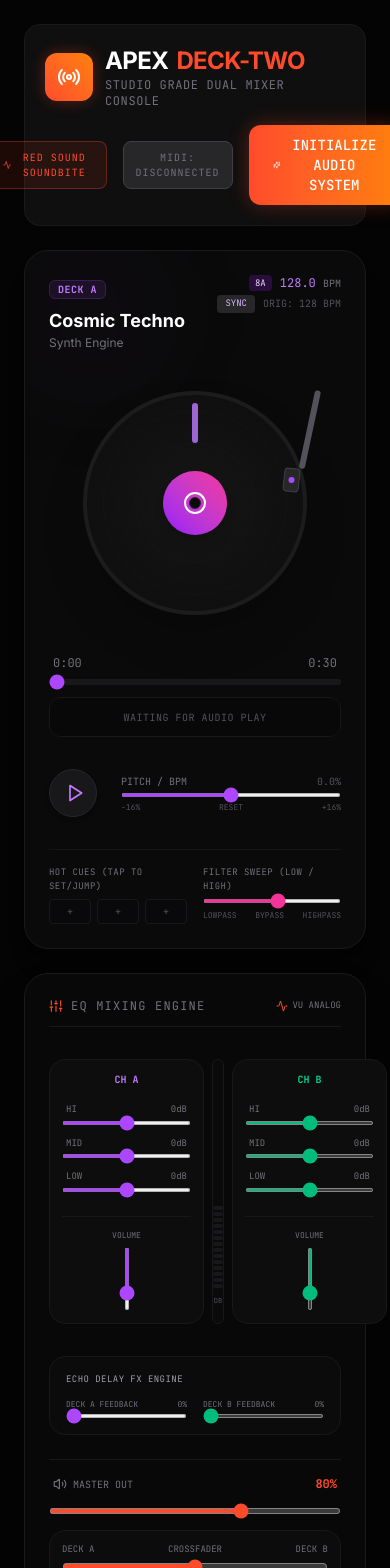
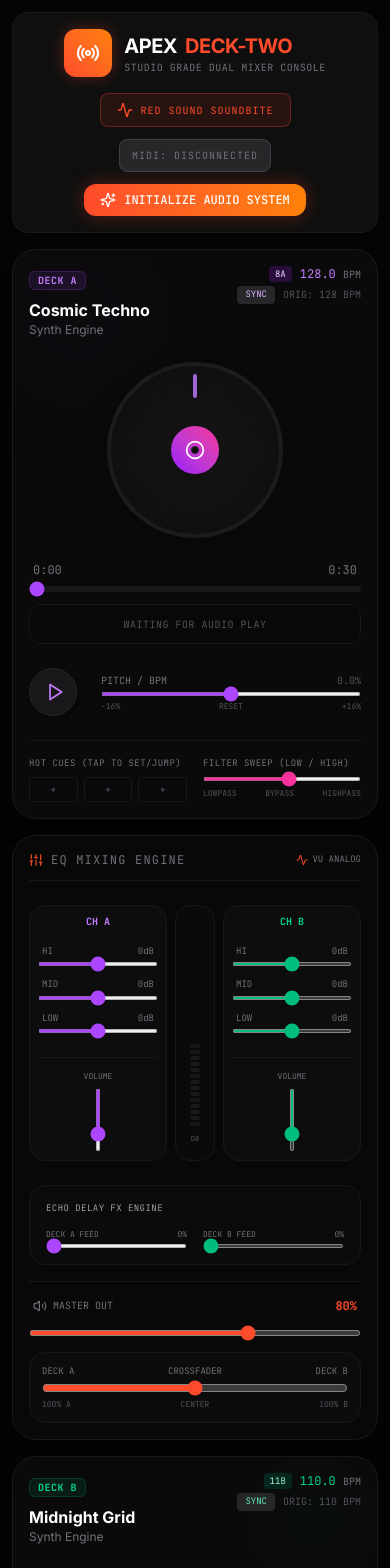
Before and after one commit to stasdodesign/Apex-DJ-Console, a Next.js app: page / in a window 390 px wide. Shown: the top 1568 px of the page. Built offline with nearby package versions, Linux system fonts and the light colour scheme.

Commit message:
mobile adaptaion

```diff
--- a/components/dj-console.tsx
+++ b/components/dj-console.tsx
@@ -1103,7 +1103,7 @@ export default function DJConsole() {
 
   if (currentView === "soundbite") {
     return (
-      <div id="dj-console-container" className="flex-1 flex flex-col p-6 max-w-[1400px] w-full mx-auto select-none gap-6">
+      <div id="dj-console-container" className="flex-1 flex flex-col p-3 sm:p-6 max-w-[1400px] w-full mx-auto select-none gap-4 sm:gap-6">
         <div className="max-w-4xl mx-auto w-full">
           <button
             onClick={() => setCurrentView("console")}
@@ -1118,23 +1118,23 @@ export default function DJConsole() {
   }
 
   return (
-    <div id="dj-console-container" className="flex-1 flex flex-col p-6 max-w-[1400px] w-full mx-auto select-none gap-6">
+    <div id="dj-console-container" className="flex-1 flex flex-col p-3 sm:p-6 max-w-[1400px] w-full mx-auto select-none gap-4 sm:gap-6">
 
       {/* HEADER SECTION */}
-      <header id="console-header" className="flex flex-col sm:flex-row justify-between items-center bg-[#0F0F0F] border border-[#1A1A1A] rounded-2xl p-5 gap-4">
+      <header id="console-header" className="flex flex-col md:flex-row justify-between items-center bg-[#0F0F0F] border border-[#1A1A1A] rounded-2xl p-4 sm:p-5 gap-4">
         <div className="flex items-center gap-3">
           <div className="p-3 bg-gradient-to-tr from-[#FF4B2B] to-[#FF8008] rounded-xl shadow-[0_0_15px_rgba(255,75,43,0.3)]">
             <Radio className="w-6 h-6 text-white animate-pulse" />
           </div>
           <div>
-            <h1 className="font-display font-bold text-2xl tracking-tight text-white flex items-center gap-2">
+            <h1 className="font-display font-bold text-xl sm:text-2xl tracking-tight text-white flex items-center gap-2">
               APEX <span className="text-[#FF4B2B]">DECK-TWO</span>
             </h1>
-            <p className="text-xs text-zinc-500 font-mono tracking-wider">STUDIO GRADE DUAL MIXER CONSOLE</p>
+            <p className="text-[10px] sm:text-xs text-zinc-500 font-mono tracking-wider">STUDIO GRADE DUAL MIXER CONSOLE</p>
           </div>
         </div>
 
-        <div className="flex items-center gap-4">
+        <div className="flex flex-wrap items-center justify-center md:justify-end gap-3 w-full md:w-auto">
           <button
             onClick={() => setCurrentView("soundbite")}
             className="px-4 py-2 bg-[#FF4B2B]/10 text-[#FF4B2B] hover:bg-[#FF4B2B]/20 text-[10px] font-mono tracking-widest rounded-lg border border-[#FF4B2B]/30 transition-colors flex items-center gap-2 cursor-pointer"
@@ -1173,7 +1173,7 @@ export default function DJConsole() {
             whileHover={{ scale: 1.02 }}
             whileTap={{ scale: 0.98 }}
             onClick={initAudio}
-            className="px-6 py-2.5 bg-gradient-to-r from-[#FF4B2B] to-[#FF8008] text-white font-mono font-medium rounded-xl shadow-[0_0_20px_rgba(255,75,43,0.3)] transition-all flex items-center gap-2 hover:brightness-110 text-sm"
+            className="px-4 sm:px-6 py-2 bg-gradient-to-r from-[#FF4B2B] to-[#FF8008] text-white font-mono font-medium rounded-xl shadow-[0_0_20px_rgba(255,75,43,0.3)] transition-all flex items-center gap-2 hover:brightness-110 text-xs sm:text-sm"
           >
             <Sparkles className="w-4 h-4" />
             INITIALIZE AUDIO SYSTEM
@@ -1181,32 +1181,32 @@ export default function DJConsole() {
         ) : (
           <div className="flex items-center gap-2 bg-[#141414] px-4 py-2 rounded-xl border border-emerald-500/20">
             <span className="w-2.5 h-2.5 rounded-full bg-emerald-500 animate-ping" />
-            <span className="text-xs text-emerald-400 font-mono">SYSTEM LIVE (WEB AUDIO API)</span>
+            <span className="text-[10px] sm:text-xs text-emerald-400 font-mono">SYSTEM LIVE (WEB AUDIO API)</span>
           </div>
         )}
         </div>
       </header>
 
       {/* MAIN DECKS WORKSPACE */}
-      <div id="main-studio-grid" className="grid grid-cols-1 lg:grid-cols-12 gap-6 items-stretch">
+      <div id="main-studio-grid" className="grid grid-cols-1 lg:grid-cols-12 gap-4 sm:gap-6 items-stretch">
 
         {/* --- DECK A (LEFT PANEL) --- */}
-        <section id="deck-a-panel" className="lg:col-span-4 bg-[#0A0A0A] border border-[#1A1A1A] rounded-3xl p-6 flex flex-col justify-between gap-6 hover:border-purple-500/20 transition-all shadow-xl relative overflow-hidden">
+        <section id="deck-a-panel" className="lg:col-span-4 bg-[#0A0A0A] border border-[#1A1A1A] rounded-3xl p-4 sm:p-6 flex flex-col justify-between gap-4 sm:gap-6 hover:border-purple-500/20 transition-all shadow-xl relative overflow-hidden">
           {/* Subtle neon gradient glow */}
           <div className="absolute top-0 left-0 w-32 h-32 bg-purple-500/5 rounded-full filter blur-3xl pointer-events-none" />
 
           {/* Deck A Header */}
-          <div className="flex justify-between items-start z-10">
-            <div>
+          <div className="flex justify-between items-start z-10 gap-2">
+            <div className="min-w-0 flex-1">
               <span className="px-2 py-0.5 bg-purple-500/10 text-purple-400 font-mono text-[10px] uppercase font-bold rounded-md tracking-wider border border-purple-500/20">
                 DECK A
               </span>
-              <h2 className="text-lg font-bold text-white truncate max-w-[180px] mt-2">
+              <h2 className="text-base sm:text-lg font-bold text-white truncate mt-2 max-w-[130px] min-[380px]:max-w-[180px] sm:max-w-xs">
                 {deckA.track.title}
               </h2>
               <p className="text-xs text-zinc-500 truncate">{deckA.track.artist}</p>
             </div>
-            <div className="text-right">
+            <div className="text-right shrink-0">
               <p className="text-xs font-mono text-purple-400 flex items-center gap-2 justify-end">
                 {deckA.track.key && <span className="bg-purple-900/40 text-purple-200 px-1.5 py-0.5 rounded text-[9px]">{deckA.track.key}</span>}
                 <span>{(deckA.track.bpm * (1 + deckA.pitch / 100)).toFixed(1)} <span className="text-[10px] text-zinc-500">BPM</span></span>
@@ -1224,11 +1224,11 @@ export default function DJConsole() {
           </div>
 
           {/* TURNTABLE SECTION */}
-          <div className="flex justify-center my-4 relative">
+          <div className="flex justify-center my-2 sm:my-4 relative">
             <div
               id="vinyl-deck-a"
               style={{ transform: `rotate(${deckA.rotation}deg)` }}
-              className="relative w-56 h-56 rounded-full bg-radial from-[#151515] to-[#0D0D0D] border-4 border-[#1C1C1C] flex items-center justify-center cursor-pointer shadow-2xl overflow-hidden transition-transform ease-out"
+              className="relative w-44 h-44 sm:w-56 sm:h-56 rounded-full bg-radial from-[#151515] to-[#0D0D0D] border-4 border-[#1C1C1C] flex items-center justify-center cursor-pointer shadow-2xl overflow-hidden transition-transform ease-out"
               onClick={() => togglePlay("A")}
             >
               {/* Grooves */}
@@ -1240,18 +1240,18 @@ export default function DJConsole() {
               <div className="absolute inset-24 rounded-full border border-zinc-800/5" />
 
               {/* Deck Style Center Label */}
-              <div className="w-16 h-16 rounded-full bg-gradient-to-tr from-purple-600 to-pink-500 flex items-center justify-center shadow-lg relative">
-                <Disc className="w-6 h-6 text-white animate-spin-slow" />
+              <div className="w-12 h-12 sm:w-16 sm:h-16 rounded-full bg-gradient-to-tr from-purple-600 to-pink-500 flex items-center justify-center shadow-lg relative">
+                <Disc className="w-5 h-5 sm:w-6 sm:h-6 text-white animate-spin-slow" />
                 {/* Center Spindle Hole */}
-                <div className="absolute w-3 h-3 rounded-full bg-[#0A0A0A] border border-zinc-800" />
+                <div className="absolute w-2 h-2 sm:w-3 sm:h-3 rounded-full bg-[#0A0A0A] border border-zinc-800" />
               </div>
 
               {/* Sound Indicator Accent */}
-              <div className="absolute top-2 left-1/2 w-1.5 h-10 bg-purple-400/80 rounded-full -translate-x-1/2 shadow-lg" />
+              <div className="absolute top-2 left-1/2 w-1 h-6 sm:w-1.5 sm:h-10 bg-purple-400/80 rounded-full -translate-x-1/2 shadow-lg" />
             </div>
 
             {/* Tonearm Needle */}
-            <div className="absolute top-0 right-4 w-12 h-28 pointer-events-none transform origin-top-right rotate-6 transition-transform">
+            <div className="hidden sm:block absolute top-0 right-4 w-12 h-28 pointer-events-none transform origin-top-right rotate-6 transition-transform">
               {/* Metallic arm arm */}
               <div className="absolute right-2 top-0 w-1.5 h-20 bg-zinc-600 rounded-full rotate-6" />
               {/* Needle cart */}
@@ -1386,7 +1386,7 @@ export default function DJConsole() {
         </section>
 
         {/* --- CENTRAL MIXER (MIDDLE PANEL) --- */}
-        <section id="central-mixer-panel" className="lg:col-span-4 bg-[#080808] border border-[#1A1A1A] rounded-3xl p-6 flex flex-col justify-between gap-6 shadow-2xl relative">
+        <section id="central-mixer-panel" className="lg:col-span-4 bg-[#080808] border border-[#1A1A1A] rounded-3xl p-4 sm:p-6 flex flex-col justify-between gap-4 sm:gap-6 shadow-2xl relative">
 
           <div className="flex justify-between items-center border-b border-zinc-900 pb-3">
             <h3 className="text-xs font-mono text-zinc-500 tracking-widest uppercase flex items-center gap-2">
@@ -1403,13 +1403,13 @@ export default function DJConsole() {
           <div className="flex justify-between gap-2 flex-1 my-2">
 
             {/* CH A Mixer Strip */}
-            <div className="flex-1 flex flex-col items-center gap-4 bg-[#0D0D0D] p-3 rounded-2xl border border-zinc-900">
+            <div className="flex-1 min-w-0 flex flex-col items-center gap-4 bg-[#0D0D0D] p-2 sm:p-3 rounded-2xl border border-zinc-900">
               <span className="text-[10px] font-mono text-purple-400 font-bold">CH A</span>
 
               {/* EQ Knobs/Sliders */}
               <div className="flex flex-col gap-3 w-full">
                 {/* HIGH */}
-                <div className="flex flex-col gap-1">
+                <div className="flex flex-col gap-1 w-full">
                   <div className="flex justify-between text-[9px] font-mono text-zinc-500 px-1">
                     <span>HI</span>
                     <span>{deckA.eqHigh > 0 ? "+" : ""}{deckA.eqHigh}dB</span>
@@ -1417,12 +1417,12 @@ export default function DJConsole() {
                   <input
                     type="range" min="-12" max="12" step="1" value={deckA.eqHigh}
                     onChange={(e) => setDeckA(prev => ({ ...prev, eqHigh: parseInt(e.target.value) }))}
-                    className="accent-purple-500 h-1 bg-zinc-950 rounded cursor-pointer"
+                    className="accent-purple-500 h-1 bg-zinc-950 rounded cursor-pointer w-full"
                   />
                 </div>
 
                 {/* MID */}
-                <div className="flex flex-col gap-1">
+                <div className="flex flex-col gap-1 w-full">
                   <div className="flex justify-between text-[9px] font-mono text-zinc-500 px-1">
                     <span>MID</span>
                     <span>{deckA.eqMid > 0 ? "+" : ""}{deckA.eqMid}dB</span>
@@ -1430,12 +1430,12 @@ export default function DJConsole() {
                   <input
                     type="range" min="-12" max="12" step="1" value={deckA.eqMid}
                     onChange={(e) => setDeckA(prev => ({ ...prev, eqMid: parseInt(e.target.value) }))}
-                    className="accent-purple-500 h-1 bg-zinc-950 rounded cursor-pointer"
+                    className="accent-purple-500 h-1 bg-zinc-950 rounded cursor-pointer w-full"
                   />
                 </div>
 
                 {/* LOW */}
-                <div className="flex flex-col gap-1">
+                <div className="flex flex-col gap-1 w-full">
                   <div className="flex justify-between text-[9px] font-mono text-zinc-500 px-1">
                     <span>LOW</span>
                     <span>{deckA.eqLow > 0 ? "+" : ""}{deckA.eqLow}dB</span>
@@ -1443,7 +1443,7 @@ export default function DJConsole() {
                   <input
                     type="range" min="-12" max="12" step="1" value={deckA.eqLow}
                     onChange={(e) => setDeckA(prev => ({ ...prev, eqLow: parseInt(e.target.value) }))}
-                    className="accent-purple-500 h-1 bg-zinc-950 rounded cursor-pointer"
+                    className="accent-purple-500 h-1 bg-zinc-950 rounded cursor-pointer w-full"
                   />
                 </div>
               </div>
@@ -1486,13 +1486,13 @@ export default function DJConsole() {
             </div>
 
             {/* CH B Mixer Strip */}
-            <div className="flex-1 flex flex-col items-center gap-4 bg-[#0D0D0D] p-3 rounded-2xl border border-zinc-900">
+            <div className="flex-1 min-w-0 flex flex-col items-center gap-4 bg-[#0D0D0D] p-2 sm:p-3 rounded-2xl border border-zinc-900">
               <span className="text-[10px] font-mono text-emerald-400 font-bold">CH B</span>
 
               {/* EQ Knobs/Sliders */}
               <div className="flex flex-col gap-3 w-full">
                 {/* HIGH */}
-                <div className="flex flex-col gap-1">
+                <div className="flex flex-col gap-1 w-full">
                   <div className="flex justify-between text-[9px] font-mono text-zinc-500 px-1">
                     <span>HI</span>
                     <span>{deckB.eqHigh > 0 ? "+" : ""}{deckB.eqHigh}dB</span>
@@ -1500,12 +1500,12 @@ export default function DJConsole() {
                   <input
                     type="range" min="-12" max="12" step="1" value={deckB.eqHigh}
                     onChange={(e) => setDeckB(prev => ({ ...prev, eqHigh: parseInt(e.target.value) }))}
-                    className="accent-emerald-500 h-1 bg-zinc-950 rounded cursor-pointer"
+                    className="accent-emerald-500 h-1 bg-zinc-950 rounded cursor-pointer w-full"
                   />
                 </div>
 
                 {/* MID */}
-                <div className="flex flex-col gap-1">
+                <div className="flex flex-col gap-1 w-full">
                   <div className="flex justify-between text-[9px] font-mono text-zinc-500 px-1">
                     <span>MID</span>
                     <span>{deckB.eqMid > 0 ? "+" : ""}{deckB.eqMid}dB</span>
@@ -1513,12 +1513,12 @@ export default function DJConsole() {
                   <input
                     type="range" min="-12" max="12" step="1" value={deckB.eqMid}
                     onChange={(e) => setDeckB(prev => ({ ...prev, eqMid: parseInt(e.target.value) }))}
-                    className="accent-emerald-500 h-1 bg-zinc-950 rounded cursor-pointer"
+                    className="accent-emerald-500 h-1 bg-zinc-950 rounded cursor-pointer w-full"
                   />
                 </div>
 
                 {/* LOW */}
-                <div className="flex flex-col gap-1">
+                <div className="flex flex-col gap-1 w-full">
                   <div className="flex justify-between text-[9px] font-mono text-zinc-500 px-1">
                     <span>LOW</span>
                     <span>{deckB.eqLow > 0 ? "+" : ""}{deckB.eqLow}dB</span>
@@ -1526,7 +1526,7 @@ export default function DJConsole() {
                   <input
                     type="range" min="-12" max="12" step="1" value={deckB.eqLow}
                     onChange={(e) => setDeckB(prev => ({ ...prev, eqLow: parseInt(e.target.value) }))}
-                    className="accent-emerald-500 h-1 bg-zinc-950 rounded cursor-pointer"
+                    className="accent-emerald-500 h-1 bg-zinc-950 rounded cursor-pointer w-full"
                   />
                 </div>
               </div>
@@ -1549,26 +1549,26 @@ export default function DJConsole() {
           <div className="bg-[#0B0B0B] border border-zinc-900 rounded-2xl p-4 flex flex-col gap-3">
             <span className="text-[9px] font-mono text-zinc-400 tracking-wider">ECHO DELAY FX ENGINE</span>
             <div className="grid grid-cols-2 gap-4">
-              <div className="flex flex-col gap-1">
+              <div className="flex flex-col gap-1 min-w-0">
                 <div className="flex justify-between text-[8px] font-mono text-zinc-500">
-                  <span>DECK A FEEDBACK</span>
+                  <span className="truncate">DECK A FEED</span>
                   <span>{(deckA.fxDelay * 100).toFixed(0)}%</span>
                 </div>
                 <input
                   type="range" min="0" max="0.85" step="0.05" value={deckA.fxDelay}
                   onChange={(e) => setDeckA(prev => ({ ...prev, fxDelay: parseFloat(e.target.value) }))}
-                  className="accent-purple-500 h-1 bg-zinc-900 rounded-lg cursor-pointer"
+                  className="accent-purple-500 h-1 bg-zinc-900 rounded-lg cursor-pointer w-full"
                 />
               </div>
-              <div className="flex flex-col gap-1">
+              <div className="flex flex-col gap-1 min-w-0">
                 <div className="flex justify-between text-[8px] font-mono text-zinc-500">
-                  <span>DECK B FEEDBACK</span>
+                  <span className="truncate">DECK B FEED</span>
                   <span>{(deckB.fxDelay * 100).toFixed(0)}%</span>
                 </div>
                 <input
                   type="range" min="0" max="0.85" step="0.05" value={deckB.fxDelay}
                   onChange={(e) => setDeckB(prev => ({ ...prev, fxDelay: parseFloat(e.target.value) }))}
-                  className="accent-emerald-500 h-1 bg-zinc-900 rounded-lg cursor-pointer"
+                  className="accent-emerald-500 h-1 bg-zinc-900 rounded-lg cursor-pointer w-full"
                 />
               </div>
             </div>
@@ -1618,22 +1618,22 @@ export default function DJConsole() {
         </section>
 
         {/* --- DECK B (RIGHT PANEL) --- */}
-        <section id="deck-b-panel" className="lg:col-span-4 bg-[#0A0A0A] border border-[#1A1A1A] rounded-3xl p-6 flex flex-col justify-between gap-6 hover:border-emerald-500/20 transition-all shadow-xl relative overflow-hidden">
+        <section id="deck-b-panel" className="lg:col-span-4 bg-[#0A0A0A] border border-[#1A1A1A] rounded-3xl p-4 sm:p-6 flex flex-col justify-between gap-4 sm:gap-6 hover:border-emerald-500/20 transition-all shadow-xl relative overflow-hidden">
           {/* Subtle neon gradient glow */}
           <div className="absolute top-0 right-0 w-32 h-32 bg-emerald-500/5 rounded-full filter blur-3xl pointer-events-none" />
 
           {/* Deck B Header */}
-          <div className="flex justify-between items-start z-10">
-            <div>
+          <div className="flex justify-between items-start z-10 gap-2">
+            <div className="min-w-0 flex-1">
               <span className="px-2 py-0.5 bg-emerald-500/10 text-emerald-400 font-mono text-[10px] uppercase font-bold rounded-md tracking-wider border border-emerald-500/20">
                 DECK B
               </span>
-              <h2 className="text-lg font-bold text-white truncate max-w-[180px] mt-2">
+              <h2 className="text-base sm:text-lg font-bold text-white truncate mt-2 max-w-[130px] min-[380px]:max-w-[180px] sm:max-w-xs">
                 {deckB.track.title}
               </h2>
               <p className="text-xs text-zinc-500 truncate">{deckB.track.artist}</p>
             </div>
-            <div className="text-right">
+            <div className="text-right shrink-0">
               <p className="text-xs font-mono text-emerald-400 flex items-center gap-2 justify-end">
                 {deckB.track.key && <span className="bg-emerald-900/40 text-emerald-200 px-1.5 py-0.5 rounded text-[9px]">{deckB.track.key}</span>}
                 <span>{(deckB.track.bpm * (1 + deckB.pitch / 100)).toFixed(1)} <span className="text-[10px] text-zinc-500">BPM</span></span>
@@ -1651,11 +1651,11 @@ export default function DJConsole() {
           </div>
 
           {/* TURNTABLE SECTION */}
-          <div className="flex justify-center my-4 relative">
+          <div className="flex justify-center my-2 sm:my-4 relative">
             <div
               id="vinyl-deck-b"
               style={{ transform: `rotate(${deckB.rotation}deg)` }}
-              className="relative w-56 h-56 rounded-full bg-radial from-[#151515] to-[#0D0D0D] border-4 border-[#1C1C1C] flex items-center justify-center cursor-pointer shadow-2xl overflow-hidden transition-transform ease-out"
+              className="relative w-44 h-44 sm:w-56 sm:h-56 rounded-full bg-radial from-[#151515] to-[#0D0D0D] border-4 border-[#1C1C1C] flex items-center justify-center cursor-pointer shadow-2xl overflow-hidden transition-transform ease-out"
               onClick={() => togglePlay("B")}
             >
               {/* Grooves */}
@@ -1667,18 +1667,18 @@ export default function DJConsole() {
               <div className="absolute inset-24 rounded-full border border-zinc-800/5" />
 
               {/* Deck Style Center Label */}
-              <div className="w-16 h-16 rounded-full bg-gradient-to-tr from-emerald-600 to-teal-500 flex items-center justify-center shadow-lg relative">
-                <Disc2 className="w-6 h-6 text-white animate-spin-slow" />
+              <div className="w-12 h-12 sm:w-16 sm:h-16 rounded-full bg-gradient-to-tr from-emerald-600 to-teal-500 flex items-center justify-center shadow-lg relative">
+                <Disc2 className="w-5 h-5 sm:w-6 sm:h-6 text-white animate-spin-slow" />
                 {/* Center Spindle Hole */}
-                <div className="absolute w-3 h-3 rounded-full bg-[#0A0A0A] border border-zinc-800" />
+                <div className="absolute w-2 h-2 sm:w-3 sm:h-3 rounded-full bg-[#0A0A0A] border border-zinc-800" />
               </div>
 
               {/* Sound Indicator Accent */}
-              <div className="absolute top-2 left-1/2 w-1.5 h-10 bg-emerald-400/80 rounded-full -translate-x-1/2 shadow-lg" />
+              <div className="absolute top-2 left-1/2 w-1 h-6 sm:w-1.5 sm:h-10 bg-emerald-400/80 rounded-full -translate-x-1/2 shadow-lg" />
             </div>
 
             {/* Tonearm Needle */}
-            <div className="absolute top-0 right-4 w-12 h-28 pointer-events-none transform origin-top-right rotate-6 transition-transform">
+            <div className="hidden sm:block absolute top-0 right-4 w-12 h-28 pointer-events-none transform origin-top-right rotate-6 transition-transform">
               {/* Metallic arm arm */}
               <div className="absolute right-2 top-0 w-1.5 h-20 bg-zinc-600 rounded-full rotate-6" />
               {/* Needle cart */}
@@ -1815,13 +1815,13 @@ export default function DJConsole() {
       </div>
 
       {/* TRACK LIBRARY & FILE UPLOADER */}
-      <footer id="console-library-footer" className="grid grid-cols-1 md:grid-cols-12 gap-6 bg-[#090909] border border-[#1A1A1A] rounded-3xl p-6 relative">
+      <footer id="console-library-footer" className="grid grid-cols-1 md:grid-cols-12 gap-4 sm:gap-6 bg-[#090909] border border-[#1A1A1A] rounded-3xl p-4 sm:p-6 relative">
 
         {/* DRAG AND DROP FILE UPLOADER */}
         <div
           id="uploader-container"
           className={cn(
-            "md:col-span-4 rounded-2xl border-2 border-dashed p-6 flex flex-col justify-center items-center text-center cursor-pointer transition-all gap-3 select-none relative",
+            "md:col-span-4 rounded-2xl border-2 border-dashed p-4 sm:p-6 flex flex-col justify-center items-center text-center cursor-pointer transition-all gap-3 select-none relative",
             isDragging
               ? "border-[#FF4B2B] bg-[#FF4B2B]/5"
               : "border-zinc-800 hover:border-zinc-700 bg-zinc-950/40"
```
Also changed, not shown: components/soundbite-pro.tsx (+11 -11 lines).
